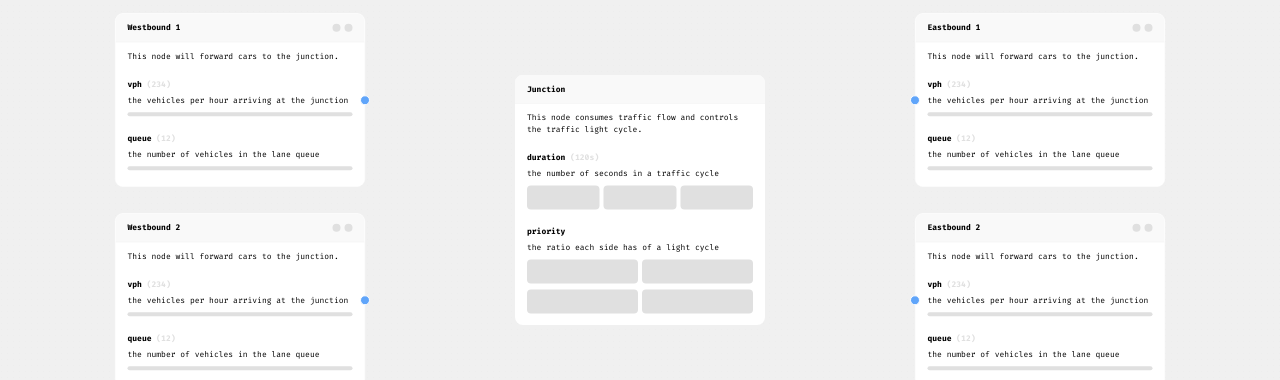
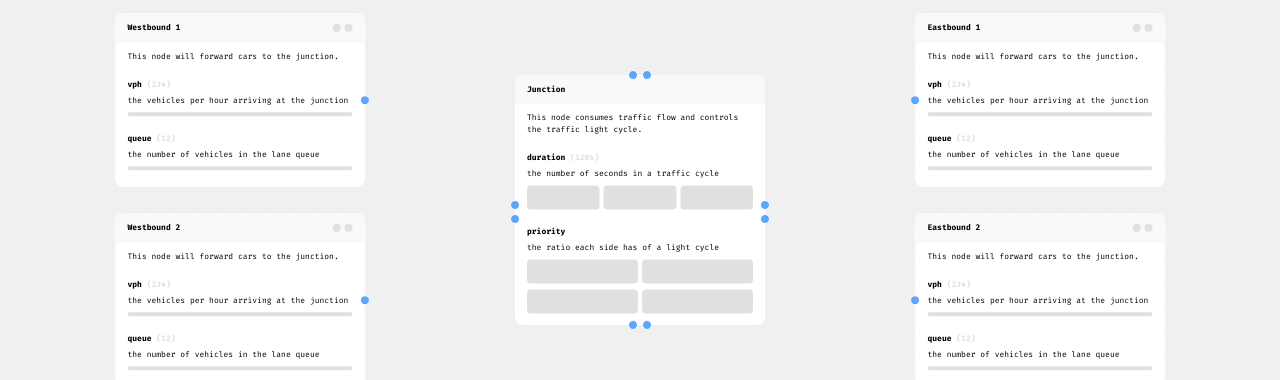
Before and after one commit to Astral-Lab/CS261, a React (Vite) app: page / in a window 1280 px wide. Shown: the part 200-580 px from the top of the page. Built offline with nearby package versions, Linux system fonts and the light colour scheme.

Commit message:
junction node handle rendering implemented, need to align left and right vertically

```diff
--- a/src/components/JunctionIntersectionNode.jsx
+++ b/src/components/JunctionIntersectionNode.jsx
@@ -1,4 +1,3 @@
-import { useCallback } from "react"
 import {
     Handle,
     Position
@@ -10,7 +9,9 @@ const handleStyle = {
     height: 20,
     border: "2px solid white",
     background: "#60A5FA",
-
+    transform: "none",
+    position: "relative",
+    left: 0,
 }
 
 
@@ -76,8 +77,8 @@ export default function JunctionIntersectionNode(props) {
     return (
         <>
 
-            <div className="w-[500px] aspect-square bg-white rounded-2xl shadow-xs overflow-hidden relative">
-                <div className="w-full flex justify-between items-center px-6 py-4 bg-[#F9F9F9] border-b-[1px] border-[#F0F0F0]">
+            <div className="w-[500px] aspect-square bg-white rounded-2xl shadow-xs relative">
+                <div className="w-full flex justify-between items-center px-6 py-4 bg-[#F9F9F9] rounded-t-2xl border-b-[1px] border-[#F0F0F0]">
                     <p className="font-bold">Junction</p>
                 </div>
                 <div className="flex flex-col gap-8 px-6 p-4">
@@ -105,18 +106,18 @@ export default function JunctionIntersectionNode(props) {
                     </div>
                     {/** configure lane type i.e. bus/cycle/left turn etc... */}
                 </div>
-                <div className="w-full bg-blue-500 flex justify-center gap-2 top-0 left-1/2">
-                    {/* {renderedTopHandles} */}
+                <div className="w-full flex justify-center gap-2 absolute -top-[10px]">
+                    {renderedTopHandles}
                 </div>
-                {/* <div className="h-full flex flex-col items-center gap-2 absolute top-0 right-0">
+                <div className="h-full flex flex-col items-center gap-2 absolute top-0 -left-[10px]">
                     {renderedRightHandles}
-                </div> */}
-                {/* <div className="w-full flex justify-center gap-2 absolute bottom-0 left-0">
+                </div>
+                <div className="w-full flex justify-center gap-2 absolute -bottom-[10px]">
                     {renderedBottomHandles}
-                </div> */}
-                {/* <div className="h-full flex flex-col items-center gap-2 absolute top-0 left-0">
+                </div>
+                <div className="h-full flex flex-col items-center gap-2 absolute top-0 -right-[10px]">
                     {renderedLeftHandles}
-                </div> */}
+                </div>
             </div>
         </>
     )
```
Also changed, not shown: src/tests/tests.js (+2 -0 lines).
